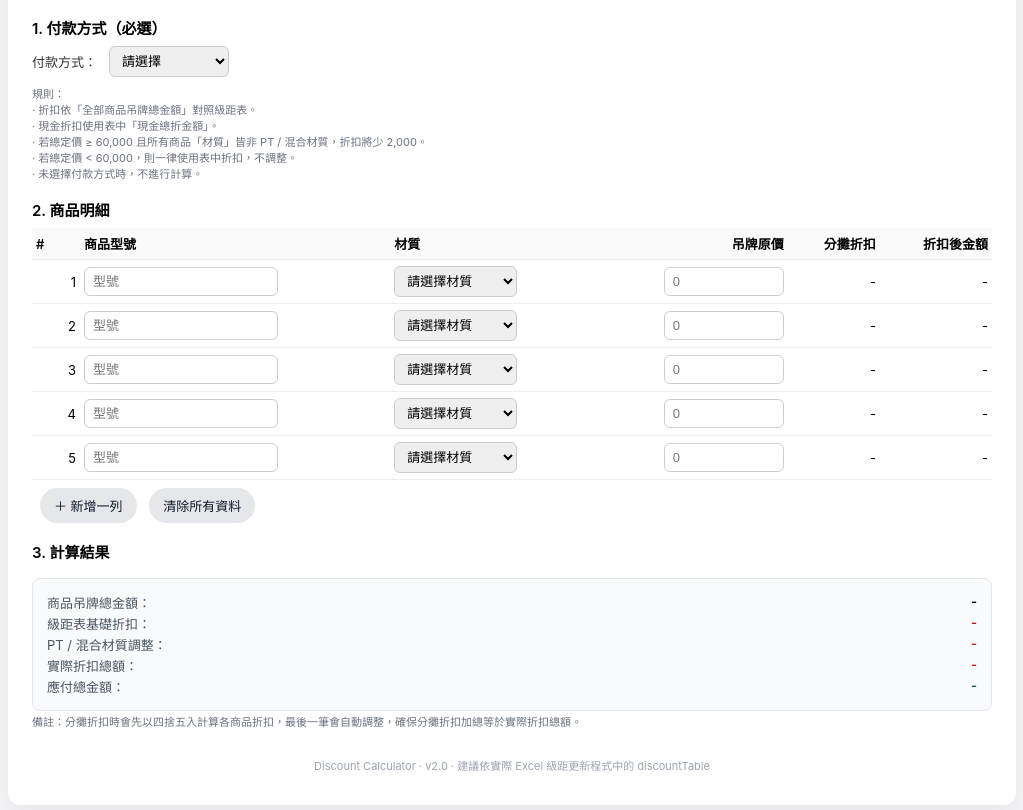
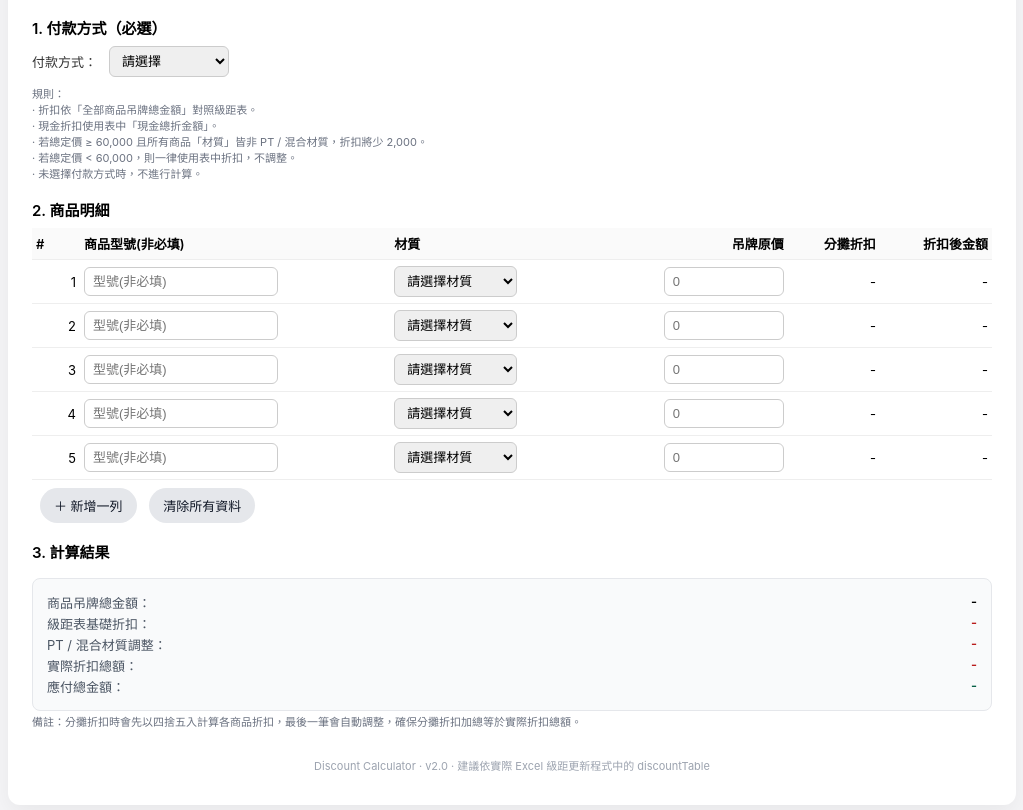
Before and after one commit to ALUXEJulia/universal_10000, a plain HTML site: page index.html in a window 1280 px wide. Shown: the part 106-916 px from the top of the page, without its empty margins (128-1151 px from the left). Drawn offline with Linux system fonts and the light colour scheme.

Commit message:
Update item model input and material options

```diff
--- a/index.html
+++ b/index.html
@@ -196,7 +196,7 @@
       <thead>
         <tr>
           <th style="width:40px;">#</th>
-          <th>商品型號</th>
+          <th>商品型號(非必填)</th>
           <th>材質</th>
           <th class="align-right">吊牌原價</th>
           <th class="align-right">分攤折扣</th>
@@ -326,12 +326,8 @@
       select.className = "material-select";
       const opts = [
         { value: "", label: "請選擇材質" },
-        { value: "10K", label: "10K" },
-        { value: "14K", label: "14K" },
-        { value: "18K", label: "18K" },
-        { value: "PT600", label: "PT600" },
-        { value: "PT900", label: "PT900" },
-        { value: "PT950", label: "PT950" },
+        { value: "K金", label: "10K" },
+        { value: "PT", label: "PT" },
         { value: "K+PT混合材質", label: "K+PT混合材質" },
         { value: "IGI 培育鑽", label: "IGI 培育鑽" }
       ];
@@ -348,7 +344,7 @@
       const tr = document.createElement("tr");
       tr.innerHTML = `
         <td class="align-right">${index}</td>
-        <td><input type="text" class="model-input" placeholder="型號" /></td>
+        <td><input type="text" class="model-input" placeholder="型號(非必填)" /></td>
         <td class="material-cell"></td>
         <td class="align-right">
           <input type="number" class="price-input" min="0" step="1" placeholder="0" style="width:100px;" />
```
